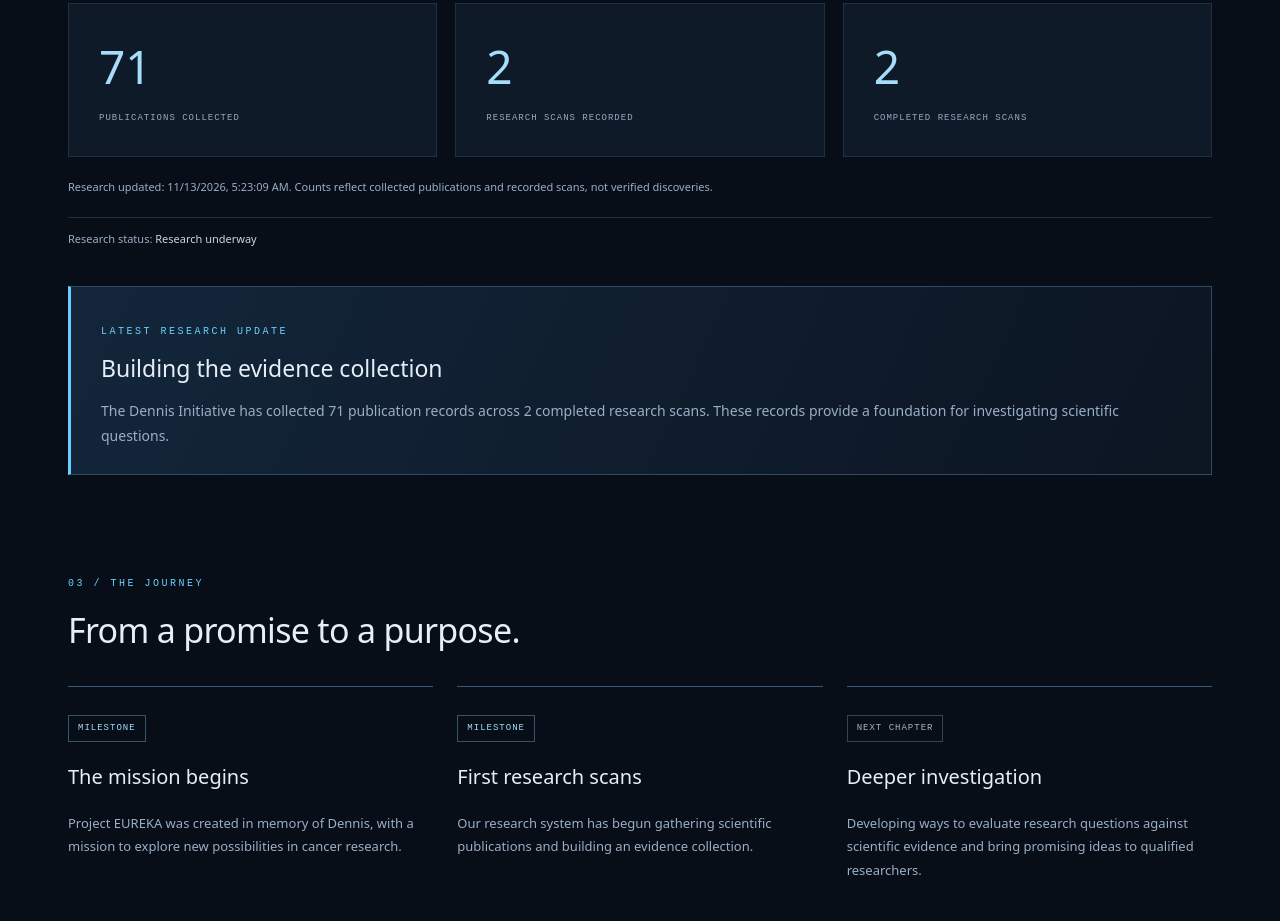
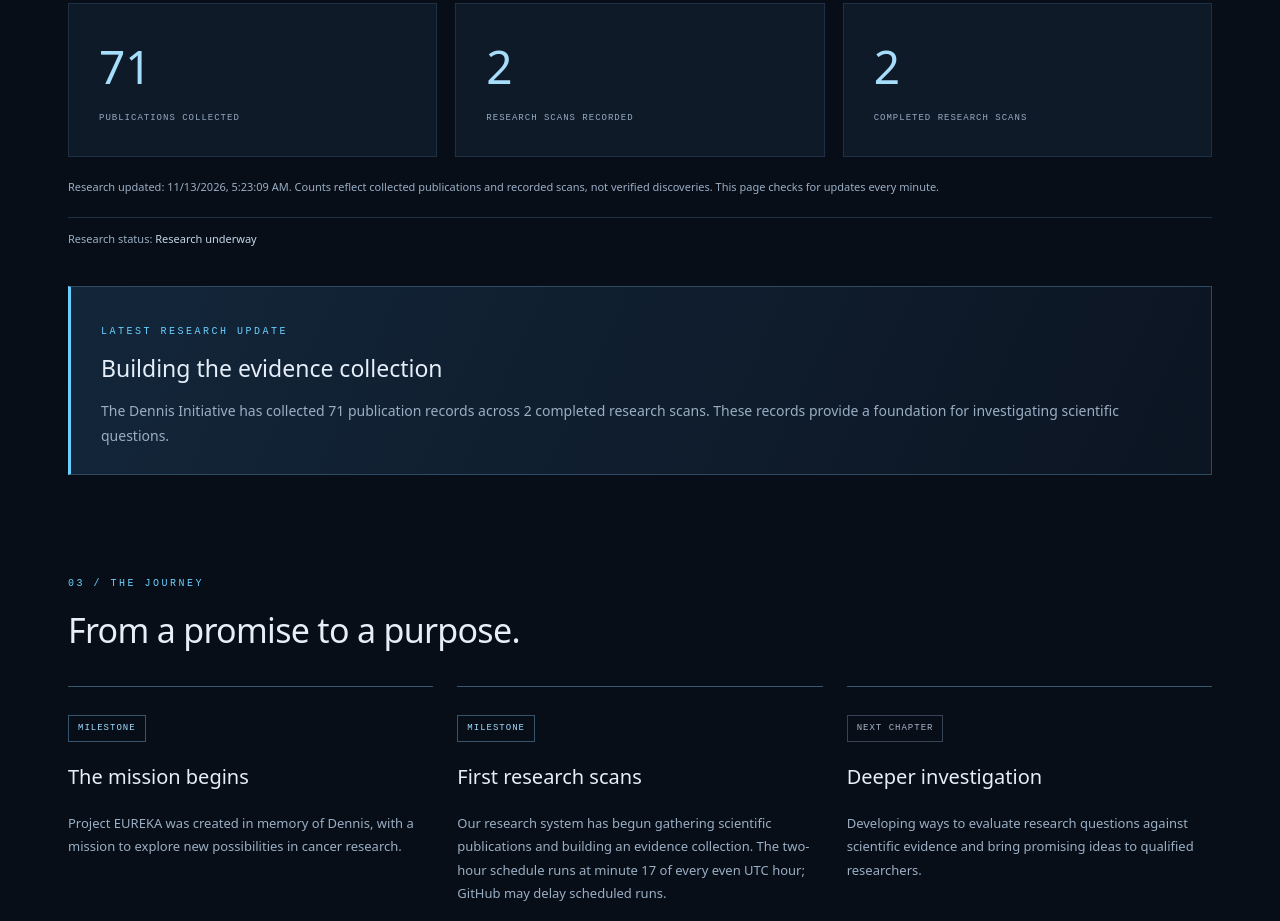
Before and after one commit to ck2fm9xkwp-cloud/Eureka-website-, a plain HTML site: page index.html in a window 1280 px wide. Shown: the part 1915-2836 px from the top of the page. Drawn offline with Linux system fonts and the light colour scheme.

Commit message:
Refresh research statistics automatically and show two-hour schedule

```diff
--- a/app.js
+++ b/app.js
@@ -1,6 +1,9 @@
+let loadingProgress=false;
 async function loadProgress(){
+ if(loadingProgress)return;
+ loadingProgress=true;
  try{
-  const response=await fetch('progress.json',{cache:'no-store'});
+  const response=await fetch('progress.json?updated='+Date.now(),{cache:'no-store'});
   if(!response.ok)throw new Error('unavailable');
   const data=await response.json();
   if(!data.data_available)throw new Error('not yet available');
@@ -13,7 +16,7 @@ async function loadProgress(){
    document.getElementById(id).textContent=data[key].toLocaleString();
   }
   document.getElementById('automation-status').textContent=data.complete_runs>0?'Research underway':'Research beginning';
-  document.getElementById('data-status').textContent='Research updated: '+evidence.toLocaleString()+'. Counts reflect collected publications and recorded scans, not verified discoveries.';
+  document.getElementById('data-status').textContent='Research updated: '+evidence.toLocaleString()+'. Counts reflect collected publications and recorded scans, not verified discoveries. This page checks for updates every minute.';
   document.getElementById('update-title').textContent=data.complete_runs>0?'Building the evidence collection':'The search begins.';
   document.getElementById('update-body').textContent='The Dennis Initiative has collected '+data.papers_in_vault.toLocaleString()+' publication records across '+data.complete_runs.toLocaleString()+' completed research scans. These records provide a foundation for investigating scientific questions.';
  }catch{
@@ -22,7 +25,8 @@ async function loadProgress(){
   document.getElementById('data-status').textContent='Research statistics are temporarily unavailable.';
   document.getElementById('update-title').textContent='The search begins.';
   document.getElementById('update-body').textContent='Follow The Dennis Initiative as we build our scientific evidence collection.';
- }
+ }finally{loadingProgress=false;}
 }
 loadProgress();
-setInterval(loadProgress,60000);
+setInterval(()=>{if(!document.hidden)loadProgress();},60000);
+document.addEventListener('visibilitychange',()=>{if(!document.hidden)loadProgress();});
--- a/index.html
+++ b/index.html
@@ -5,6 +5,6 @@
 <section class="dedication" id="dennis"><p class="eyebrow">THE REASON WE BEGIN</p><h2>In loving memory of Dennis.</h2><blockquote>In loving memory of my papa, Dennis. I wish we had more time together. I can’t change what happened, but I can try to build something that might give other families more time with the people they love. This mission is for you.</blockquote><p class="signature">THE DENNIS INITIATIVE <span>◆</span></p></section>
 <section id="mission" class="section"><div class="section-title"><p class="eyebrow">01 / OUR MISSION</p><h2>The Dennis Initiative</h2></div><div class="mission-grid"><div><span class="badge">MISSION 001</span><h3>Searching for answers in cancer research.</h3><p>EUREKA began with a personal loss and a question: what more can we learn from science to help fight cancer?</p><p>Our mission is to explore the research that exists today, investigate new possibilities and help identify questions worth pursuing in the search for better treatments.</p></div><div class="mission-detail"><p class="eyebrow">OUR APPROACH</p><ol><li><b>Explore the science</b><span>Collect and organize existing and emerging scientific publications.</span></li><li><b>Connect ideas</b><span>Look for relationships between studies that may be worth investigating.</span></li><li><b>Ask new questions</b><span>Work toward generating and evaluating original scientific hypotheses.</span></li><li><b>Build on evidence</b><span>Develop methods to evaluate promising ideas and seek expert review.</span></li></ol></div></div></section>
 <section class="section" id="progress"><div class="section-title"><p class="eyebrow">02 / FOLLOW THE SEARCH</p><h2>Every step matters.</h2><p>Follow the progress of The Dennis Initiative as our research grows.</p></div><div class="stats"><article><strong id="papers">—</strong><span>PUBLICATIONS COLLECTED</span></article><article><strong id="runs">—</strong><span>RESEARCH SCANS RECORDED</span></article><article><strong id="complete">—</strong><span>COMPLETED RESEARCH SCANS</span></article></div><p class="data-note" id="data-status" aria-live="polite">Loading research progress…</p><noscript><p>Research statistics require JavaScript.</p></noscript><div class="status-line"><p>Research status: <b id="automation-status">Checking latest update</b></p></div><div class="research-update"><p class="eyebrow">LATEST RESEARCH UPDATE</p><h3 id="update-title">The search begins.</h3><p id="update-body" aria-live="polite">EUREKA is building a foundation of scientific literature for its first cancer research mission.</p></div></section>
-<section class="section" id="journey"><div class="section-title"><p class="eyebrow">03 / THE JOURNEY</p><h2>From a promise to a purpose.</h2></div><div class="timeline"><article><span class="badge">MILESTONE</span><h3>The mission begins</h3><p>Project EUREKA was created in memory of Dennis, with a mission to explore new possibilities in cancer research.</p></article><article><span class="badge">MILESTONE</span><h3>First research scans</h3><p>Our research system has begun gathering scientific publications and building an evidence collection.</p></article><article><span class="badge planned">NEXT CHAPTER</span><h3>Deeper investigation</h3><p>Developing ways to evaluate research questions against scientific evidence and bring promising ideas to qualified researchers.</p></article></div></section>
+<section class="section" id="journey"><div class="section-title"><p class="eyebrow">03 / THE JOURNEY</p><h2>From a promise to a purpose.</h2></div><div class="timeline"><article><span class="badge">MILESTONE</span><h3>The mission begins</h3><p>Project EUREKA was created in memory of Dennis, with a mission to explore new possibilities in cancer research.</p></article><article><span class="badge">MILESTONE</span><h3>First research scans</h3><p>Our research system has begun gathering scientific publications and building an evidence collection. The two-hour schedule runs at minute 17 of every even UTC hour; GitHub may delay scheduled runs.</p></article><article><span class="badge planned">NEXT CHAPTER</span><h3>Deeper investigation</h3><p>Developing ways to evaluate research questions against scientific evidence and bring promising ideas to qualified researchers.</p></article></div></section>
 <section class="principles section"><div><p class="eyebrow">04 / OUR COMMITMENT</p><h2>Curiosity.<br>Evidence. Purpose.</h2></div><div><p>We share our journey through research milestones and verified progress. Unpublished findings remain confidential until they are ready for appropriate scientific review.</p><p>Every potential discovery begins as a question. We believe in careful investigation, honest reporting and the importance of qualified scientific review.</p><p>EUREKA supports research toward better cancer treatments. It does not offer medical advice or claim a proven cure.</p></div></section>
 <section class="support" id="support"><div><p class="eyebrow">BE PART OF THE SEARCH</p><h2>Support the Mission</h2><p>Follow our journey and share The Dennis Initiative. Future funding could help us access more research tools and computing resources.</p></div><div class="funding-state"><span class="badge">COMING IN THE FUTURE</span><p>Financial contributions are not open yet.</p></div></section></main><footer><a class="brand" href="#">PROJECT EUREKA</a><p>Searching the known. Exploring the unknown.</p><small>An independent cancer research initiative. Research progress is not proof of clinical effectiveness.</small></footer><script src="app.js"></script></body></html>
```
